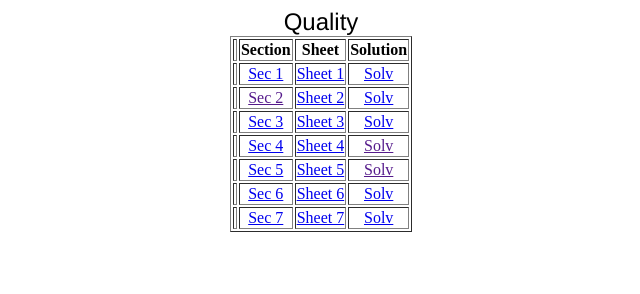
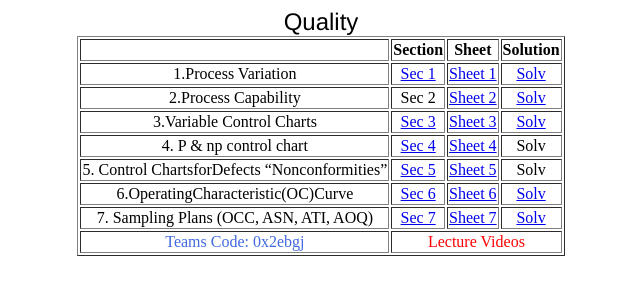
Before and after one commit to mohamedhesham155/3rd-year, a plain HTML site: page Quality.html in a window 1280 px wide. Shown: the whole page, without its empty margins (319-959 px from the left). Drawn offline with Linux system fonts and the light colour scheme.

Commit message:
Add files via upload

```diff
--- a/Quality.html
+++ b/Quality.html
@@ -8,14 +8,20 @@
         <body align="center">
             <font size="5" face="Helvetica">Quality</font>
             <table border="1" align="center">
-                <tr><th></th><th>Section</th><th>Sheet</th><th>Solution</th></tr>
-                <tr><td></td><td><a href="https://drive.google.com/drive/folders/1smxW-CwkxmBd3DvSxSwH2lgeoZ2WlPkq">Sec 1</a> </td><td><a href="https://drive.google.com/file/d/19YSkQQ9qbb2AcwOpplg6lBv3GdNMiSZI/view" >Sheet 1</a></td><td><a href="https://drive.google.com/file/d/1ZwuyRzVVhfA7sRF0asvYBb91ajWo9SMK/view?usp=sharing">Solv</a></td></tr>
-                <tr><td></td><td><a href="">Sec 2</a></td><td><a href="https://drive.google.com/file/d/19IPztbX4bzcQ9SRJoUKc3btOFv0MYbMg/view" >Sheet 2</a></td><td><a href="https://drive.google.com/file/d/1sdg3m7QjtXnpwiMFApuVlxsKIt1fPqKE/view?usp=sharing">Solv</a></td></tr>
-                <tr><td></td><td><a href="https://drive.google.com/file/d/1NV1d4_TljVc-YwooJdUZlB0s9Qqgjvc_/view">Sec 3</a></td><td><a href="https://drive.google.com/file/d/1bNHgSJBmbkwPlaMinwacEUc8RyVKWTK1/view" >Sheet 3</a></td><td><a href="https://drive.google.com/file/d/1RmZOh001r3dmHuH86kNkUyAxkMONc-Mq/view?usp=sharing">Solv</a></td></tr>
-                <tr><td></td><td><a href="https://drive.google.com/drive/folders/1XOxEyIGuenKuC19OT0vCS4wk3LCY9iSB">Sec 4</a></td><td><a href="https://drive.google.com/file/d/1NQSHmd8qWlfTJlel9M06Cucti4CNONoV/view" >Sheet 4</a></td><td><a href="">Solv</a></td></tr>
-                <tr><td></td><td><a href="https://drive.google.com/file/d/1l0TbB--tDz8kUh28nuA2HRWXIj-BhEAv/view?usp=sharing">Sec 5</a></td><td><a href="https://drive.google.com/file/d/1yJYKeDIeJeCoUQUN773cLPTxpJ750pDi/view " >Sheet 5</a></td><td><a href="">Solv</a></td></tr>
-                <tr><td></td><td><a href="https://drive.google.com/file/d/1ZnxZyUCALI0x6rU7_pFMNyfRl_Xe56W3/view?usp=sharing">Sec 6</a></td><td><a href="https://drive.google.com/file/d/1BBHPNBmVHZifMr5d6shcMRgoyeBnaT21/view" >Sheet 6</a></td><td><a href="https://drive.google.com/file/d/1EfgKETNitqmHOBEndfSsDcIz7RQGlS3i/view">Solv</a></td></tr>
-                <tr><td></td><td><a href="https://drive.google.com/file/d/1xslMQiYfPT6P2LLmb8JA3MCHet2Avq1g/view?usp=sharing">Sec 7</a></td><td><a href="https://drive.google.com/file/d/15aO0jxdv_wKQr_xGmcgPn7Fdej_UVSO4/view" >Sheet 7</a></td><td><a href="https://drive.google.com/file/d/1EqzHeHqmShCHNngGNMcA1tE02AAtWuxN/view">Solv</a></td></tr>
-            </table>
+                <thead><tr><th></th><th>Section</th><th>Sheet</th><th>Solution</th></tr></thead>
+                <tbody>
+                    <tr><td>1.Process Variation</td><td><a href="https://drive.google.com/drive/folders/1smxW-CwkxmBd3DvSxSwH2lgeoZ2WlPkq">Sec 1</a> </td><td><a href="https://drive.google.com/file/d/19YSkQQ9qbb2AcwOpplg6lBv3GdNMiSZI/view" >Sheet 1</a></td><td><a href="https://drive.google.com/file/d/1ZwuyRzVVhfA7sRF0asvYBb91ajWo9SMK/view?usp=sharing">Solv</a></td></tr>
+                    <tr><td>2.Process Capability</td><td><a hre="">Sec 2</a></td><td><a href="https://drive.google.com/file/d/19IPztbX4bzcQ9SRJoUKc3btOFv0MYbMg/view" >Sheet 2</a></td><td><a href="https://drive.google.com/file/d/1sdg3m7QjtXnpwiMFApuVlxsKIt1fPqKE/view?usp=sharing">Solv</a></td></tr>
+                    <tr><td>3.Variable Control Charts</td><td><a href="https://drive.google.com/file/d/1NV1d4_TljVc-YwooJdUZlB0s9Qqgjvc_/view">Sec 3</a></td><td><a href="https://drive.google.com/file/d/1bNHgSJBmbkwPlaMinwacEUc8RyVKWTK1/view" >Sheet 3</a></td><td><a href="https://drive.google.com/file/d/1RmZOh001r3dmHuH86kNkUyAxkMONc-Mq/view?usp=sharing">Solv</a></td></tr>
+                    <tr><td>4. P & np control chart</td><td><a href="https://drive.google.com/drive/folders/1XOxEyIGuenKuC19OT0vCS4wk3LCY9iSB">Sec 4</a></td><td><a href="https://drive.google.com/file/d/1NQSHmd8qWlfTJlel9M06Cucti4CNONoV/view" >Sheet 4</a></td><td><a hre="">Solv</a></td></tr>
+                    <tr><td>5. Control ChartsforDefects “Nonconformities”</td><td><a href="https://drive.google.com/file/d/1l0TbB--tDz8kUh28nuA2HRWXIj-BhEAv/view?usp=sharing">Sec 5</a></td><td><a href="https://drive.google.com/file/d/1yJYKeDIeJeCoUQUN773cLPTxpJ750pDi/view " >Sheet 5</a></td><td><a hre="">Solv</a></td></tr>
+                    <tr><td>6.OperatingCharacteristic(OC)Curve</td><td><a href="https://drive.google.com/file/d/1ZnxZyUCALI0x6rU7_pFMNyfRl_Xe56W3/view?usp=sharing">Sec 6</a></td><td><a href="https://drive.google.com/file/d/1BBHPNBmVHZifMr5d6shcMRgoyeBnaT21/view" >Sheet 6</a></td><td><a href="https://drive.google.com/file/d/1EfgKETNitqmHOBEndfSsDcIz7RQGlS3i/view">Solv</a></td></tr>
+                    <tr><td>7. Sampling Plans (OCC, ASN, ATI, AOQ)</td><td><a href="https://drive.google.com/file/d/1xslMQiYfPT6P2LLmb8JA3MCHet2Avq1g/view?usp=sharing">Sec 7</a></td><td><a href="https://drive.google.com/file/d/15aO0jxdv_wKQr_xGmcgPn7Fdej_UVSO4/view" >Sheet 7</a></td><td><a href="https://drive.google.com/file/d/1EqzHeHqmShCHNngGNMcA1tE02AAtWuxN/view">Solv</a></td></tr>
+                </tbody>
+                <tfoot>
+                    <tr><td style="color: royalblue;"> Teams Code: 0x2ebgj</td><td colspan="3" style="color: red;">Lecture Videos</td></tr>
+                </tfoot>
+
+           </table>
         </body>
     </html>
```
